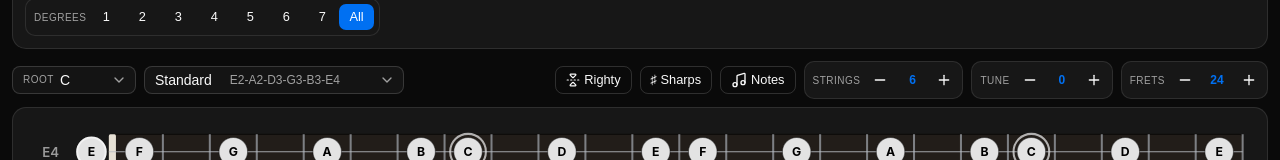
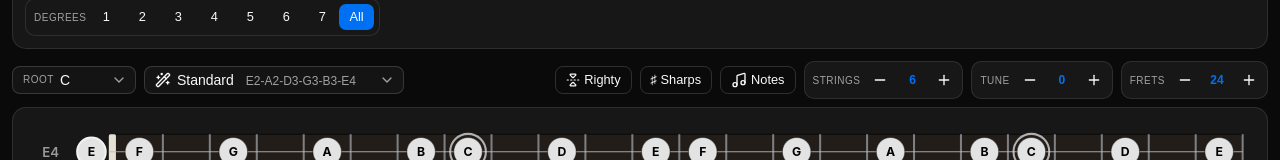
Before and after one commit to vedsarkar/fretboard-visualizer, a React (Vite) app: page / in a window 1280 px wide. Shown: the part 208-368 px from the top of the page. Built offline with nearby package versions, Linux system fonts and the light colour scheme.

Commit message:
Add tuning fork icon to instrument select
- Added Wand2 icon (tuning fork/sparkle) to the left of the instrument selector
- Icon appears before the 'Standard' text
- Improves visual affordance for the instrument selection control

Co-authored-by: Cursor <cursoragent@cursor.com>

```diff
--- a/src/components/BoardControls.jsx
+++ b/src/components/BoardControls.jsx
@@ -1,4 +1,4 @@
-import { FlipHorizontal2, Music, Music2 } from 'lucide-react';
+import { FlipHorizontal2, Music, Music2, Wand2 } from 'lucide-react';
 import { Toggle } from '@/components/ui/toggle';
 import {
   Select,
@@ -41,7 +41,10 @@ export function BoardControls({ state, dispatch, stringCount, extraAllowed }) {
 
         <Select value={state.tuningId} onValueChange={(id) => dispatch({ type: 'setTuning', id })}>
           <SelectTrigger size="sm" className="w-[260px]" data-testid="instrument-select">
-            <SelectValue placeholder="Instrument" />
+            <span className="flex items-center gap-1.5">
+              <Wand2 className="size-4" />
+              <SelectValue placeholder="Instrument" />
+            </span>
           </SelectTrigger>
           <SelectContent className="max-h-[60vh]">
             {INSTRUMENT_GROUPS.map((group) => (
```
